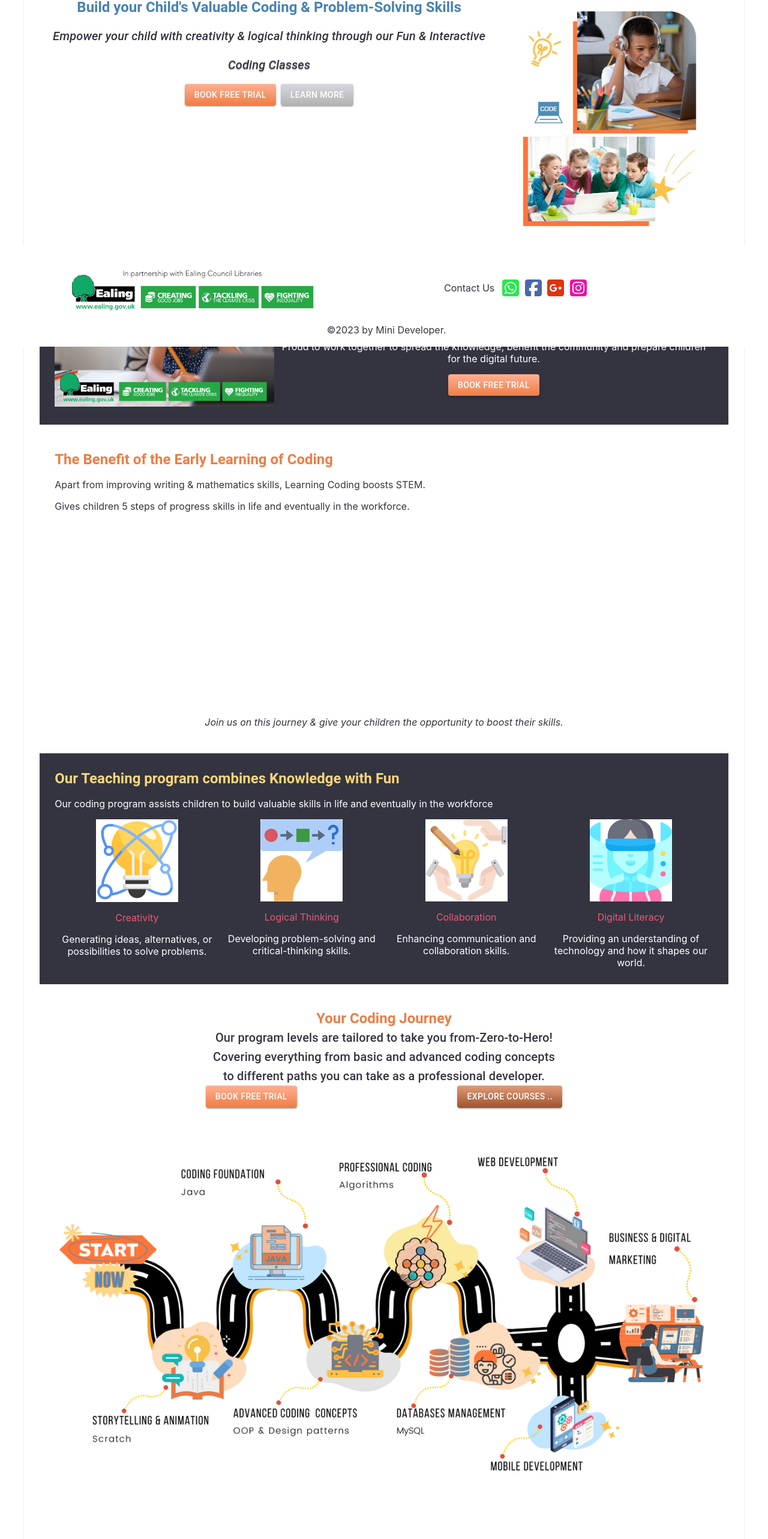
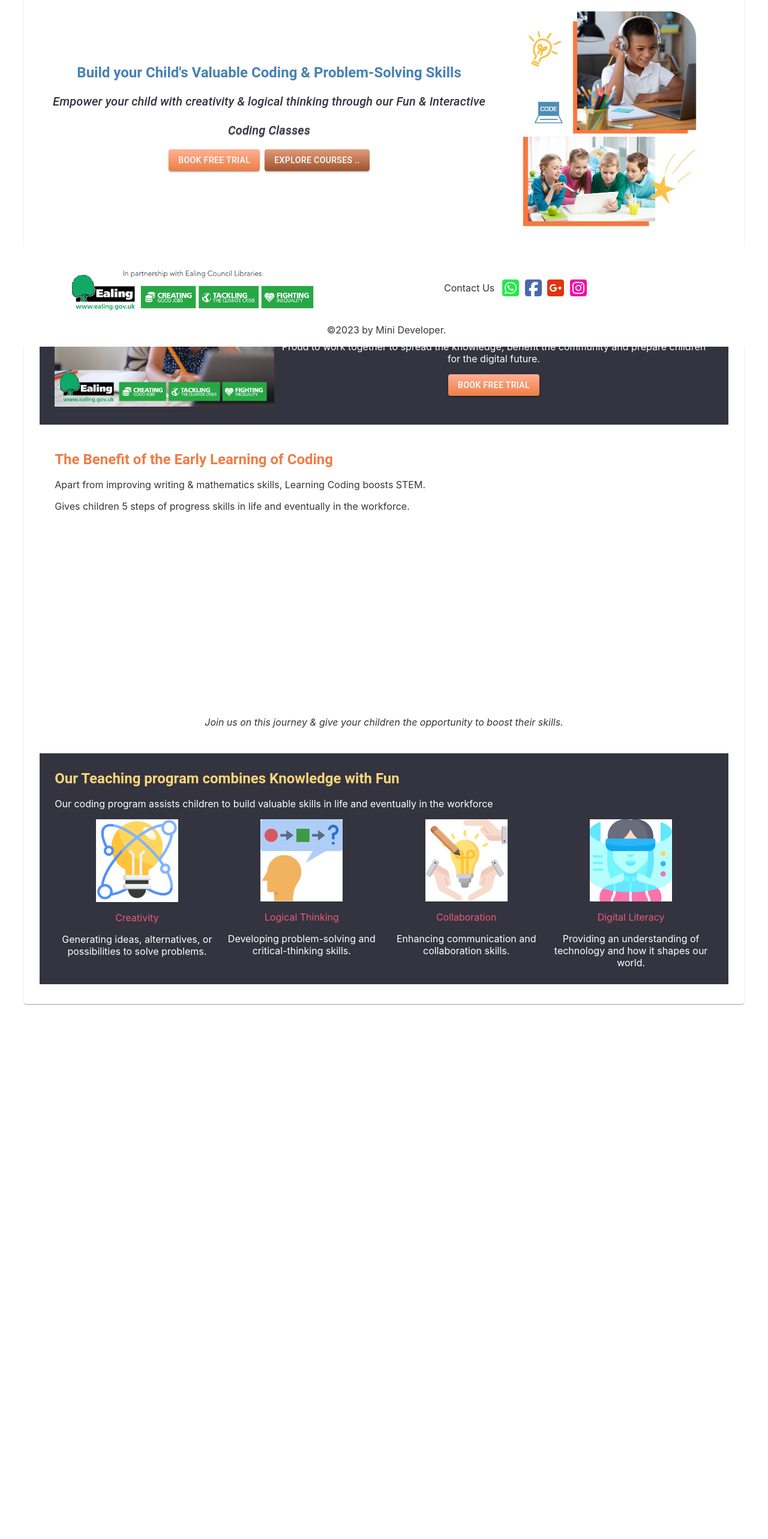
Before and after one commit to hebaarafat159/mini-developer-client, a React (Create React App) app: page / in a window 1280 px wide. Shown: the part 222-2788 px from the top of the page at 60% size. After the commit the page ends 2080 px from the top, so only its background shows below. Built offline with nearby package versions, Linux system fonts and the light colour scheme.

Commit message:
center build component text with image, remove child path from page and change buttons

```diff
--- a/src/pages/Home.js
+++ b/src/pages/Home.js
@@ -1,10 +1,12 @@
 import React from 'react'
+// eslint-disable-next-line
 import { Button, Card, Stack, Typography, Grid } from '@mui/material'
 import FreeTrialButton from '../components/FreeTrialButton'
 import ExploreButtonComponent from '../components/ExploreButtonComponent'
 import home_first_paragraphe_img from '../assets/home_first_paragraphe_img.jpg'
 import news_img from '../assets/news_img.png'
 import why_img from '../assets/why-learn-coding-at-a-young-age-mini-coding-coding-for-kids-life-fun.gif'
+// eslint-disable-next-line
 import roadmap from '../assets/mini-developer-roadmap-learning-coding-for-children.png'
 import creative_img from '../assets/creative_img.png'
 import logical_thinking_img from '../assets/logical_thinking_img.png'
@@ -42,7 +44,7 @@ export default function Home() {
         <Card className='recent-blogs d-block'>
             <Stack direction="column" spacing={2} sx={{ my: 1, padding: '2vw', flexGrow: 1 }}>
                 <Stack direction="row" spacing={2} sx={{ justifyContent: 'space-evenly', alignItems: 'center' }} >
-                    <Grid container columns={{ xs: 2, sm: 8, md: 12 }}>
+                    <Grid container columns={{ xs: 2, sm: 8, md: 12 }} sx={{ justifyContent: 'center', alignItems: 'center' }}>
                         <Grid item xs={8} sx={{ justifyContent: 'center', alignItems: 'center' }}>
                             <Stack direction="column" spacing={2} sx={{ justifyContent: 'center', alignItems: 'center' }}>
                                 <Typography component="h3" variant='h5' style={{ color: '#4682b4', textAlign: 'center', fontWeight: 'bold' }}> Build your Child's Valuable Coding & Problem-Solving Skills</Typography>
@@ -50,14 +52,15 @@ export default function Home() {
                                 <Typography component="h5" variant='h6' style={{ color: '#333440', textShadow: '0px 2px #c3c3c7', fontStyle: 'italic' }}> Coding Classes </Typography>
                                 <Stack direction="row" spacing={1} >
                                     <FreeTrialButton course={null} />
-                                    <Button
+                                    <ExploreButtonComponent />
+                                    {/* <Button
                                         variant="contained"
                                         className={'gray_btn'}
                                         onClick={() => window.scroll({
                                             top: document.body.offsetHeight,
                                             left: 0,
                                             behavior: 'smooth',
-                                        })}> Learn More</Button>
+                                        })}> Learn More</Button> */}
                                 </Stack>
                             </Stack>
                         </Grid>
@@ -120,7 +123,7 @@ export default function Home() {
                 </Stack>
 
                 {/* Your Coding Journey */}
-                <Stack direction="column" spacing={2} sx={{ justifyContent: 'space-evenly', padding: '2vw', alignItems: 'center', }} >
+                {/* <Stack direction="column" spacing={2} sx={{ justifyContent: 'space-evenly', padding: '2vw', alignItems: 'center', }} >
                     <Grid container columns={{ xs: 2, sm: 8, md: 12 }}>
                         <Grid item xs={12} sx={{ justifyContent: 'center', alignItems: 'center' }}>
                             <Typography component="h3" variant='h5' style={{ color: '#ed7d45', fontWeight: 'bold', textAlign: 'center', padding: '2vmin auto' }}> Your Coding Journey </Typography>
@@ -137,7 +140,7 @@ export default function Home() {
                             <img src={roadmap} loading="lazy" alt="" width={'100%'} />
                         </Grid>
                     </Grid>
-                </Stack>
+                </Stack> */}
             </Stack>
         </Card >
     )
```
